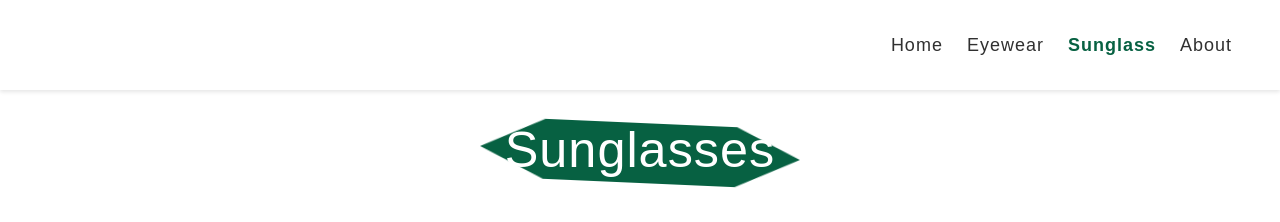
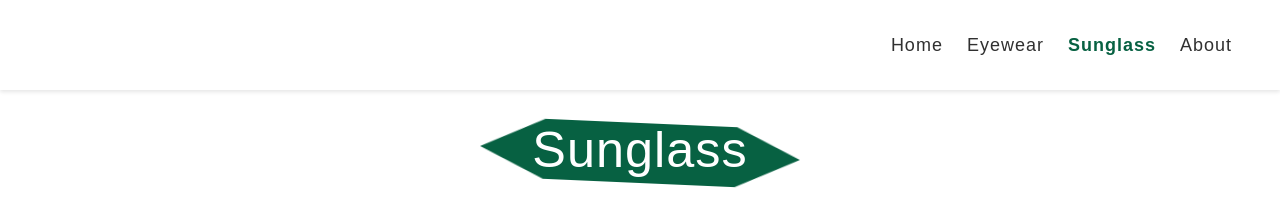
Before and after one commit to prerna-incronix/samplewebsite, a React (Create React App) app: page /SunglassCatalogue in a window 1280 px wide. Shown: the top 222 px of the page. Built offline with nearby package versions, Linux system fonts and the light colour scheme; no server answers; the database is empty.

Commit message:
change sunglasses to sunglass

```diff
--- a/src/SunglassCatalogue.js
+++ b/src/SunglassCatalogue.js
@@ -15,7 +15,7 @@ const SunglassCategoryCatalogue = () => {
   return (
     <div>
       <div class="title-container">
-        <h1 class="animated-title-sunglass">Sunglasses</h1>
+        <h1 class="animated-title-sunglass">Sunglass</h1>
         <div class="glasses-animation-sunglass"></div>
       </div>
       <div className="catalogue-container">
```
